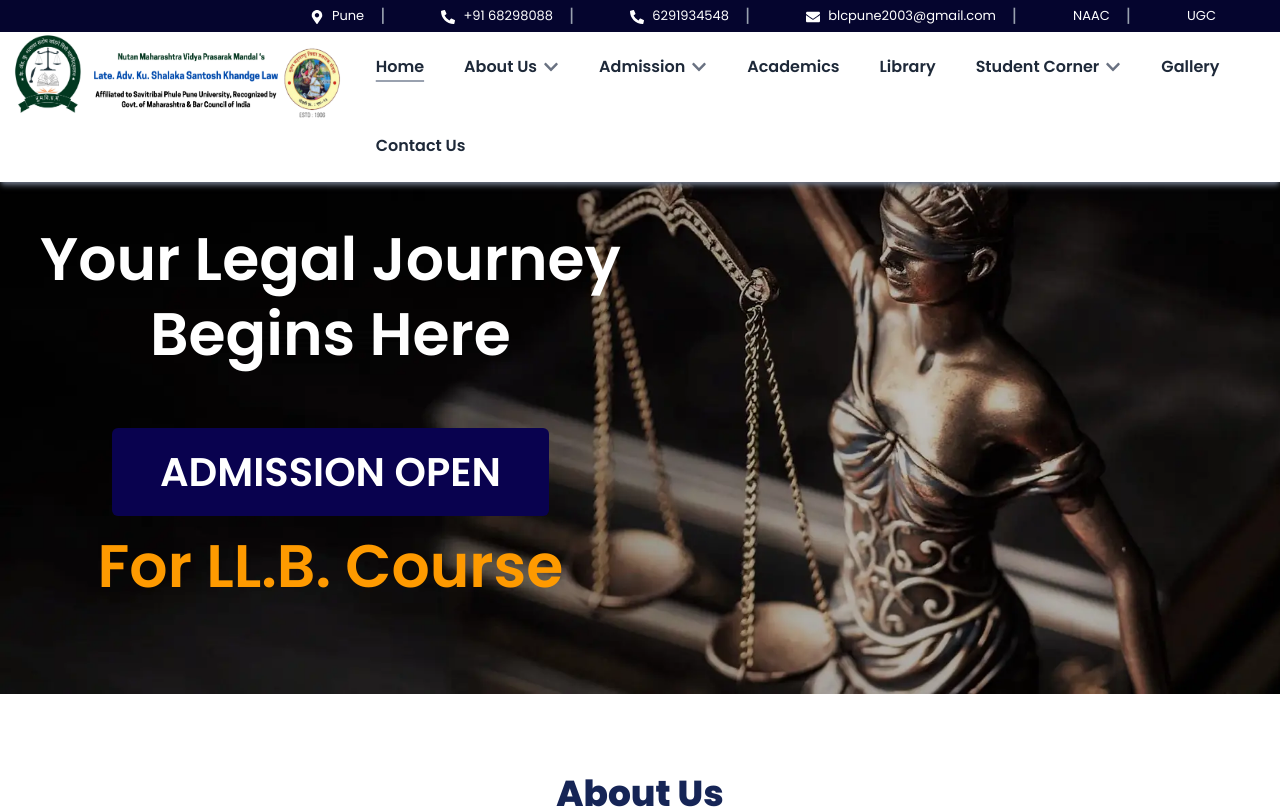
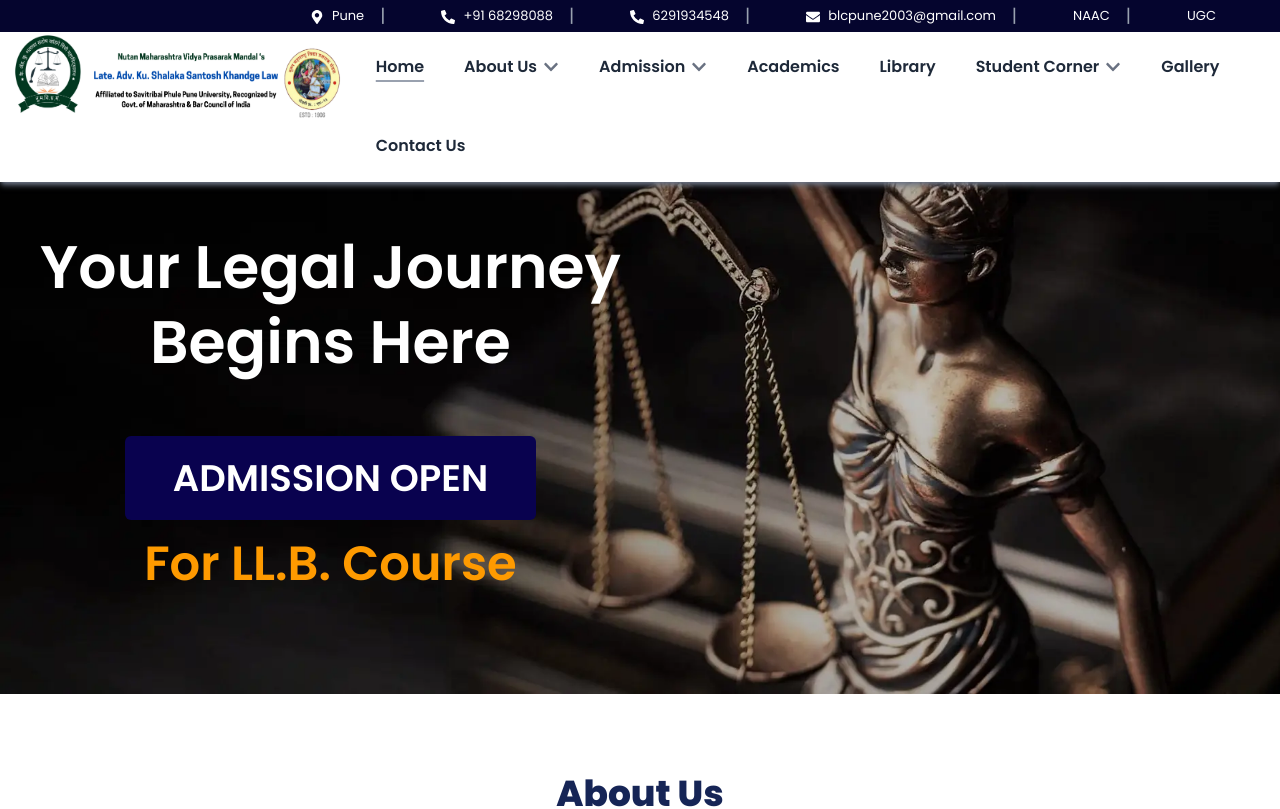
Before and after one commit to Naman2166/Law-College-Website, a React (Vite) app in the folder frontend/: page / in a window 1280 px wide. Shown: the top 809 px of the page. Built offline with nearby package versions, Linux system fonts and the light colour scheme.

Commit message:
changed navbar layout

```diff
--- a/frontend/src/components/home/HomeHeader.jsx
+++ b/frontend/src/components/home/HomeHeader.jsx
@@ -47,7 +47,7 @@ const HomeHeader = () => {
             initial={{ opacity: 0, y: 20 }}
             animate={{ opacity: 1, y: 0 }}
             transition={{ delay: 0.2, duration: 0.6 }}
-            className="text-[28px] sm:text-4xl md:text-4xl lg:text-[44px] xl:text-6xl font-semibold leading-tight"
+            className="text-[28px] sm:text-4xl md:text-4xl lg:text-[40px] xl:text-6xl font-semibold leading-tight"
           >
             Your Legal Journey <br className="hidden md:block" /> Begins Here
           </motion.p>
@@ -61,7 +61,7 @@ const HomeHeader = () => {
             <button
               onClick={() => navigate('/admission')}
               className="flex flex-row justify-center items-center gap-3 sm:gap-5 bg-[#09024f] hover:bg-[#061183] text-[20px]
-              whitespace-nowrap sm:whitespace-normal sm:text-3xl md:text-3xl lg:text-[38px] xl:text-[40px] font-semibold rounded-md
+              whitespace-nowrap sm:whitespace-normal sm:text-3xl md:text-3xl lg:text-[35px] xl:text-[37px] font-semibold rounded-md
               cursor-pointer px-5 py-3 sm:px-6 sm:py-4 md:py-5 md:px-8 lg:py-6 lg:px-12 xl:px-12 xl:py-5 transition-all duration-300"
             >
               <p className="whitespace-nowrap">ADMISSION OPEN</p>
@@ -71,7 +71,7 @@ const HomeHeader = () => {
               initial={{ opacity: 0, y: 15 }}
               animate={{ opacity: 1, y: 0 }}
               transition={{ delay: 0.6, duration: 0.5 }}
-              className="text-3xl sm:text-4xl md:text-4xl lg:text-[44px] xl:text-6xl text-amber-400 sm:text-amber-500 font-semibold"
+              className="text-3xl sm:text-4xl md:text-4xl lg:text-[44px] xl:text-5xl text-amber-400 sm:text-amber-500 font-semibold"
             >
               For LL.B. Course
             </motion.p>
```
